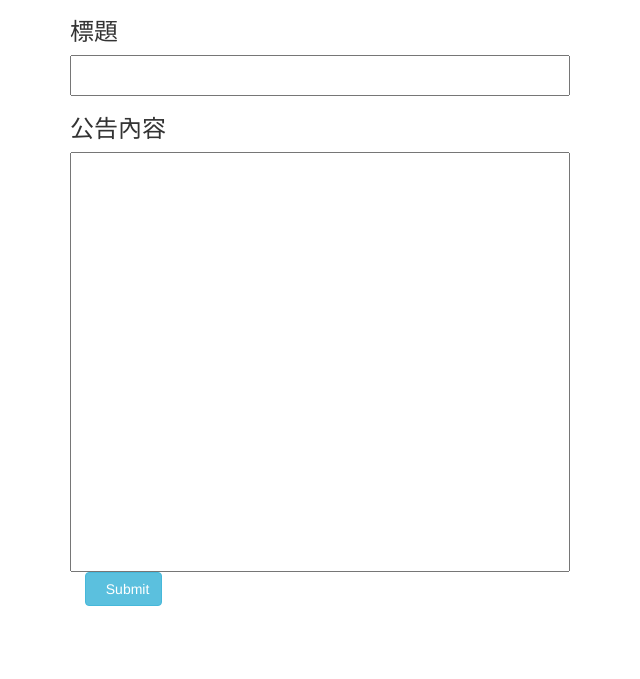
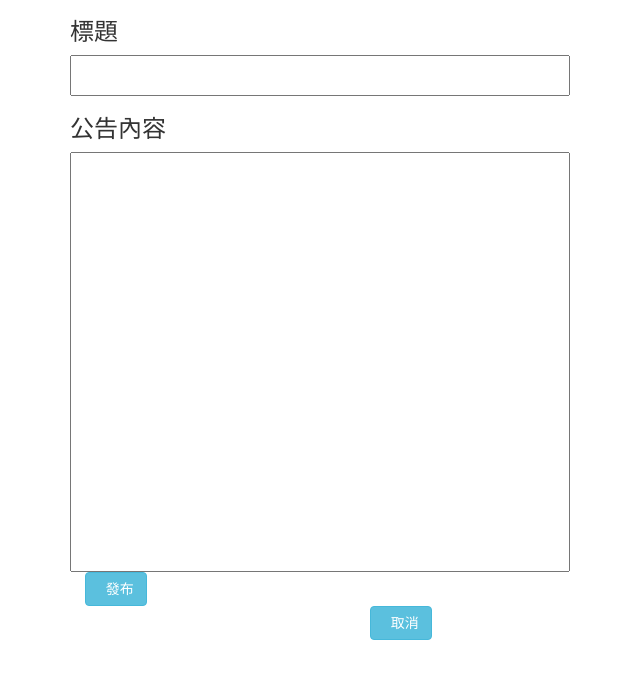
Before and after one commit to q40603/NCTU-SPORT-WEEK-WEB, a Node server app: page /anncs/1 in a window 1280 px wide. Shown: the part 78-757 px from the top of the page, without its empty margins (0-640 px from the left). Run offline with Node 20, Linux system fonts and the light colour scheme; data that the repository does not hold is empty.

Commit message:
add cancle button when adding announce

```diff
--- a/views/anncadd.ejs
+++ b/views/anncadd.ejs
@@ -9,7 +9,11 @@
 		    <input type="text" name="content" style="font-size:18pt;height:420px;width:500px;">
 		</div>
 	    <div class="col-md-offset-0 col-md-9">
-	        <button id="btn-register" type="submit" class="btn btn-info"><i class="icon-hand-right"></i> &nbsp Submit</button>
+	        <button id="btn-register" type="submit" class="btn btn-info"><i class="icon-hand-right"></i> &nbsp 發布</button>
 	    </div>
+
 	</form>
+	    <div class="col-md-offset-3 col-md-9">
+	        <button id="btn-register" method = "get" onclick="window.location.href='/anncs/add';" class="btn btn-info"><i class="icon-hand-right"></i> &nbsp 取消</button>
+	    </div>
 <%- include footer %>
```
